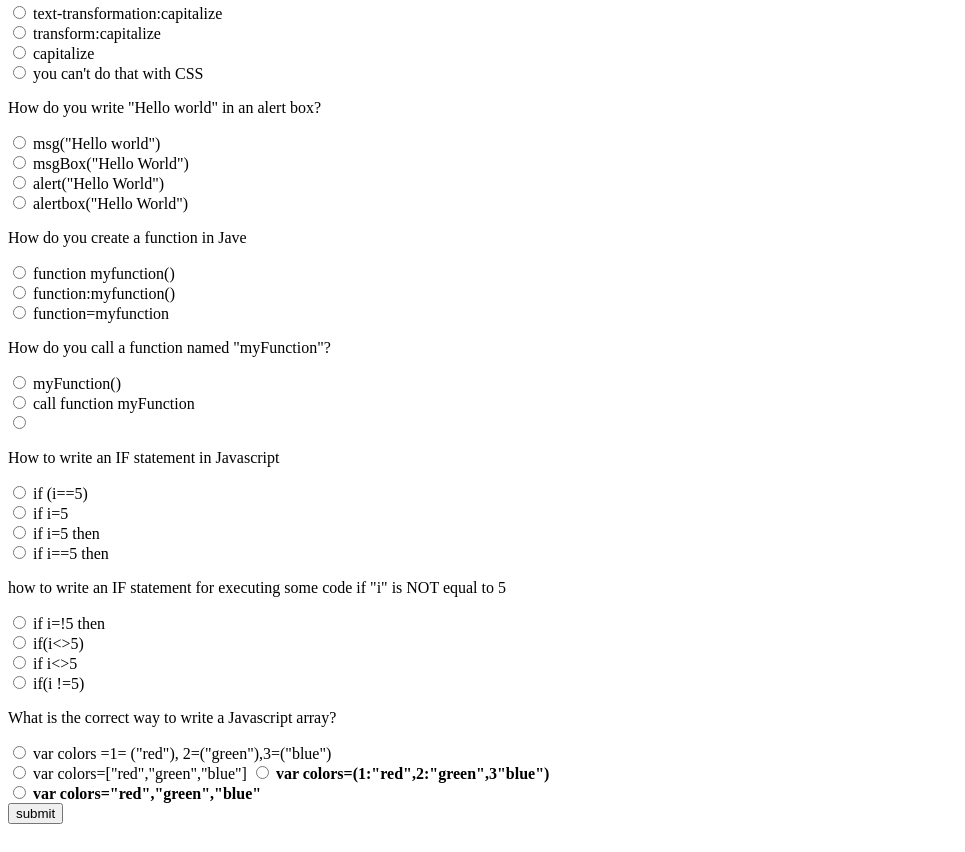
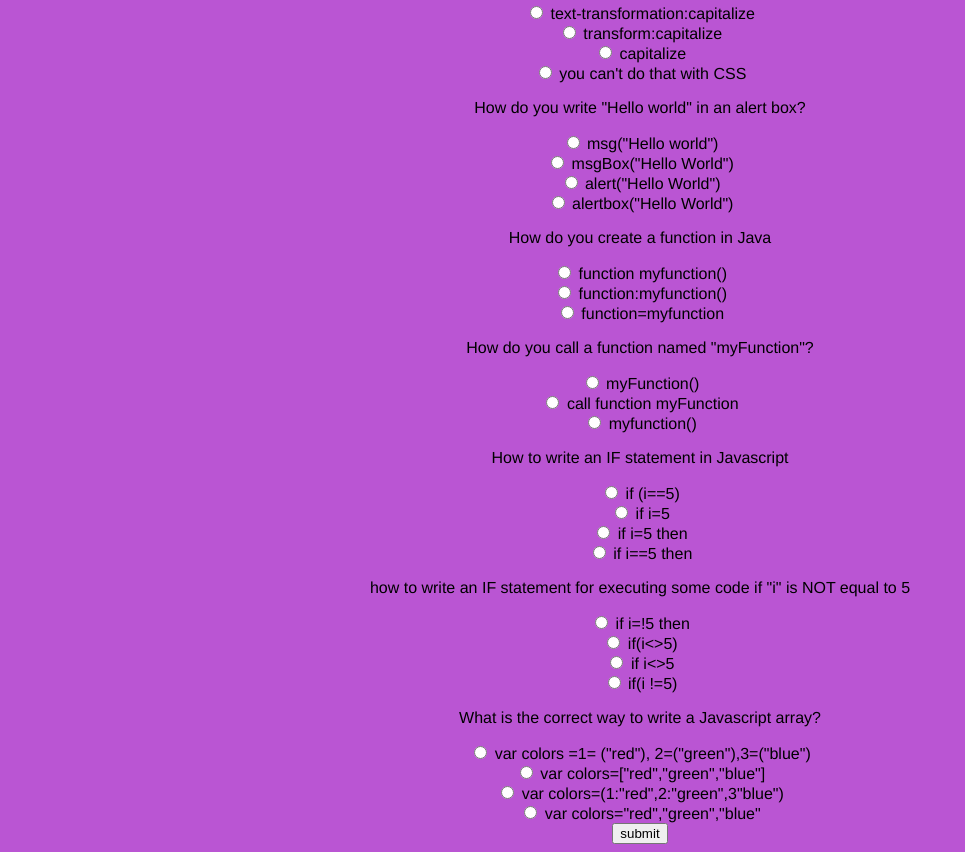
Before and after one commit to lu-dwig/project3, a plain HTML site: page index.html in a window 1280 px wide. Shown: the part 1170-2022 px from the top of the page, without its empty margins (0-965 px from the left). Drawn offline with Linux system fonts and the light colour scheme.

Commit message:
patch:license and Readme, styling in css

```diff
--- a/index.css
+++ b/index.css
@@ -0,0 +1,9 @@
+body{
+    align-items: center;
+    background-color:mediumorchid;
+    background-position: center;
+    background-size: cover;
+    text-align: center;
+    font-family: 'Franklin Gothic Medium';
+
+}
--- a/index.html
+++ b/index.html
@@ -5,6 +5,7 @@
     <meta http-equiv="X-UA-Compatible" content="IE=edge">
     <meta name="viewport" content="width=device-width, initial-scale=1.0">
     <title>Quiz</title>
+    <link rel="stylesheet" href="index.css">
 </head>
 <body>
     <div class="page-1">
@@ -98,49 +99,52 @@
             <input type="radio" id="text-size" name="text_size" value="text-size"> <label for="">text-size</label><br>
         </form>
         <p>How do you make each word in a text start with a capital letter</p>
+        <form>
             <input type="radio" id="text-transformation:capitalize" name="capital_letters" value="text-transformation:capitalize"> <label for="">text-transformation:capitalize</label><br>
             <input type="radio" id="transform:capitalize" name="capital_letters" value="transform:capitalize"> <label for="">transform:capitalize</label><br>
             <input type="radio" id="capitalize" name="capital_letters" value="capitalize"> <label for="">capitalize</label><br>
             <input type="radio" id="you can't do that with CSS" name="capital_letters" value="you can't do that with CSS"> <label for="">you can't do that with CSS</label><br>
+        </form>
     </div>
     <div class="page-4">
         <p>How do you write "Hello world" in an alert box? </p>
         <form>
-            <input type="radio" id="" name="" value=""> <label for="">msg("Hello world")</label><br>
-            <input type="radio" id="" name="" value=""> <label for="">msgBox("Hello World")</label><br>
-            <input type="radio" id="" name="" value=""> <label for="">alert("Hello World")</label><br>
-            <input type="radio" id="" name="" value=""> <label for="">alertbox("Hello World")</label><br>
+            <input type="radio" id="msg("Hello world")" name="alert_box" value="msg("Hello world")"> <label for="">msg("Hello world")</label><br>
+            <input type="radio" id="" name="alert_box" value=""> <label for="">msgBox("Hello World")</label><br>
+            <input type="radio" id="" name="alert_box" value=""> <label for="">alert("Hello World")</label><br>
+            <input type="radio" id="" name="alert_box" value=""> <label for="">alertbox("Hello World")</label><br>
         </form>
-        <p>How do you create a function in Jave</p>
+        <p>How do you create a function in Java</p>
         <form>
-            <input type="radio"> <label for="">function myfunction()</label><br>
-            <input type="radio"> <label for="">function:myfunction()</label><br>
-            <input type="radio"> <label for="">function=myfunction</label><br>
+            <input type="radio" id="" name="" value=""> <label for="">function myfunction()</label><br>
+            <input type="radio" id="" name="" value=""> <label for="">function:myfunction()</label><br>
+            <input type="radio" id="" name="" value=""> <label for="">function=myfunction</label><br>
         </form>
         <p>How do you call a function named "myFunction"?</p>
         <form>
-            <input type="radio"> <label for="">myFunction()</label><br>
-            <input type="radio"> <label for="">call function myFunction</label><br>
-            <input type="radio"> <label for=""></label><br>
+            <input type="radio"id="" name="" value=""> <label for="">myFunction()</label><br>
+            <input type="radio"id="" name="" value=""> <label for="">call function myFunction</label><br>
+            <input type="radio"id="" name="" value=""> <label for="">myfunction()</label><br>
         </form>
         <p>How to write an IF statement in Javascript</p>
         <form>
-            <input type="radio"> <label for="">if (i==5)</label><br>
-            <input type="radio"> <label for="">if i=5</label><br>
-            <input type="radio"> <label for="">if i=5 then</label><br>
-            <input type="radio"> <label for="">if i==5 then</label><br>
+            <input type="radio" id="" name="" value=""> <label for="">if (i==5)</label><br>
+            <input type="radio" id="" name="" value=""> <label for="">if i=5</label><br>
+            <input type="radio" id="" name="" value=""> <label for="">if i=5 then</label><br>
+            <input type="radio" id="" name="" value=""> <label for="">if i==5 then</label><br>
         </form>
         <p>how to write an IF statement for executing some code if "i" is NOT equal to 5</p>
         <form>
-            <input type="radio"> <label for="">if i=!5 then</label><br>
-            <input type="radio"> <label for="">if(i<>5)</label><br>
-            <input type="radio"> <label for="">if i<>5</label><br>
-            <input type="radio"> <label for="">if(i !=5)</label><br>
+            <input type="radio" id="" name="" value=""> <label for="">if i=!5 then</label><br>
+            <input type="radio" id="" name="" value=""> <label for="">if(i<>5)</label><br>
+            <input type="radio" id="" name="" value=""> <label for="">if i<>5</label><br>
+            <input type="radio" id="" name="" value=""> <label for="">if(i !=5)</label><br>
         <p>What is the correct way to write a Javascript array?</p>
-        <input type="radio"> <label for="">var colors =1= ("red"), 2=("green"),3=("blue")</label><br>
-        <input type="radio"> <label for="">var colors=["red","green","blue"]<label><b>
-        <input type="radio"> <label for="">var colors=(1:"red",2:"green",3"blue")</label><br>
-        <input type="radio"> <label for="">var colors="red","green","blue"</label><br>
+        <form>
+            <input type="radio" id="" name="" value=""> <label for="">var colors =1= ("red"), 2=("green"),3=("blue")</label><br>
+            <input type="radio" id="" name="" value=""> <label for="">var colors=["red","green","blue"]<label><br>
+            <input type="radio" id="" name="" value=""> <label for="">var colors=(1:"red",2:"green",3"blue")</label><br>
+            <input type="radio" id="" name="" value=""> <label for="">var colors="red","green","blue"</label><br>
         </form>
     </div>
     <button>submit</button>
```
Also changed, not shown: index.js (deleted), main.js (added), 2 other files. Lines whose indentation alone changed are shown as unchanged.
